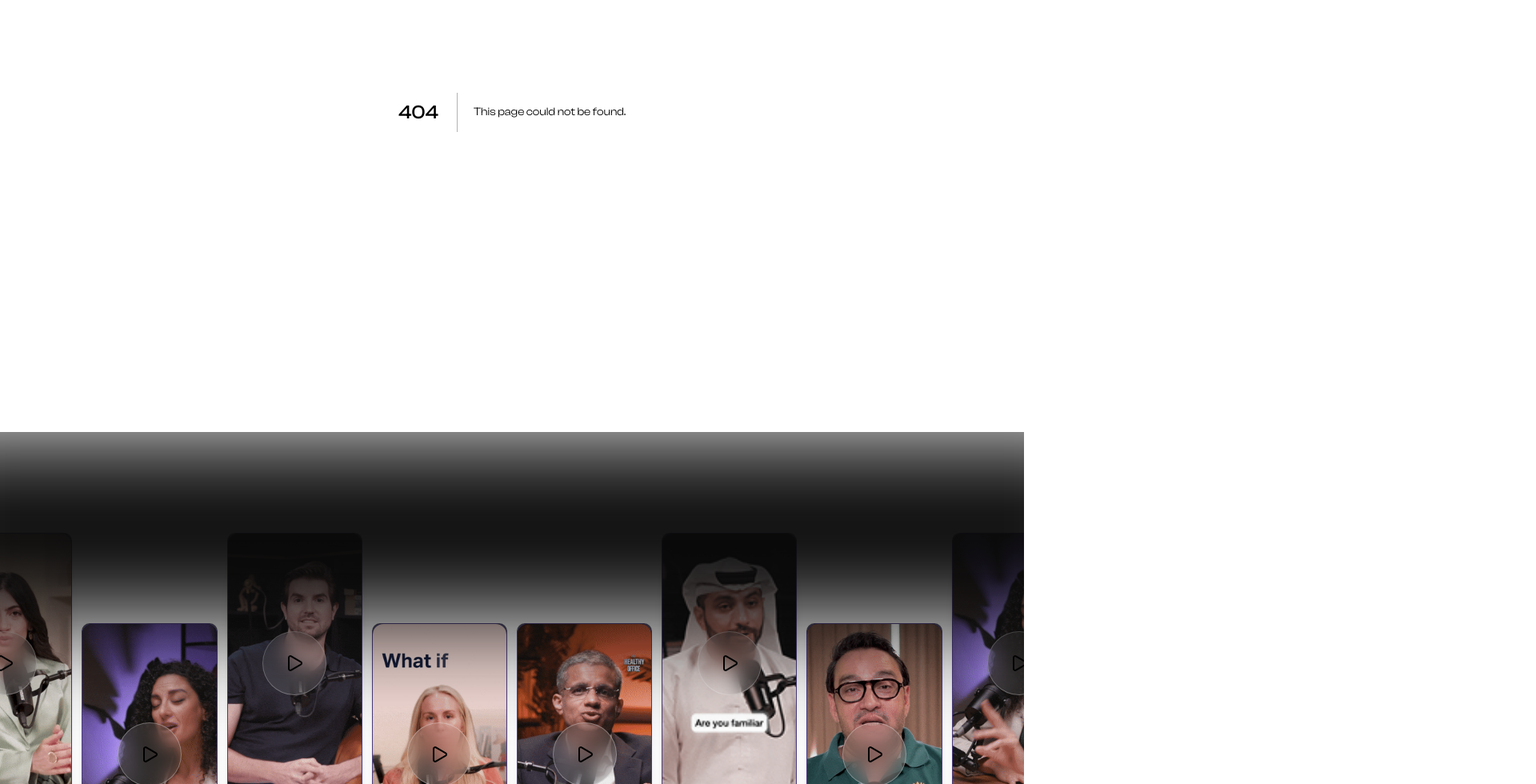
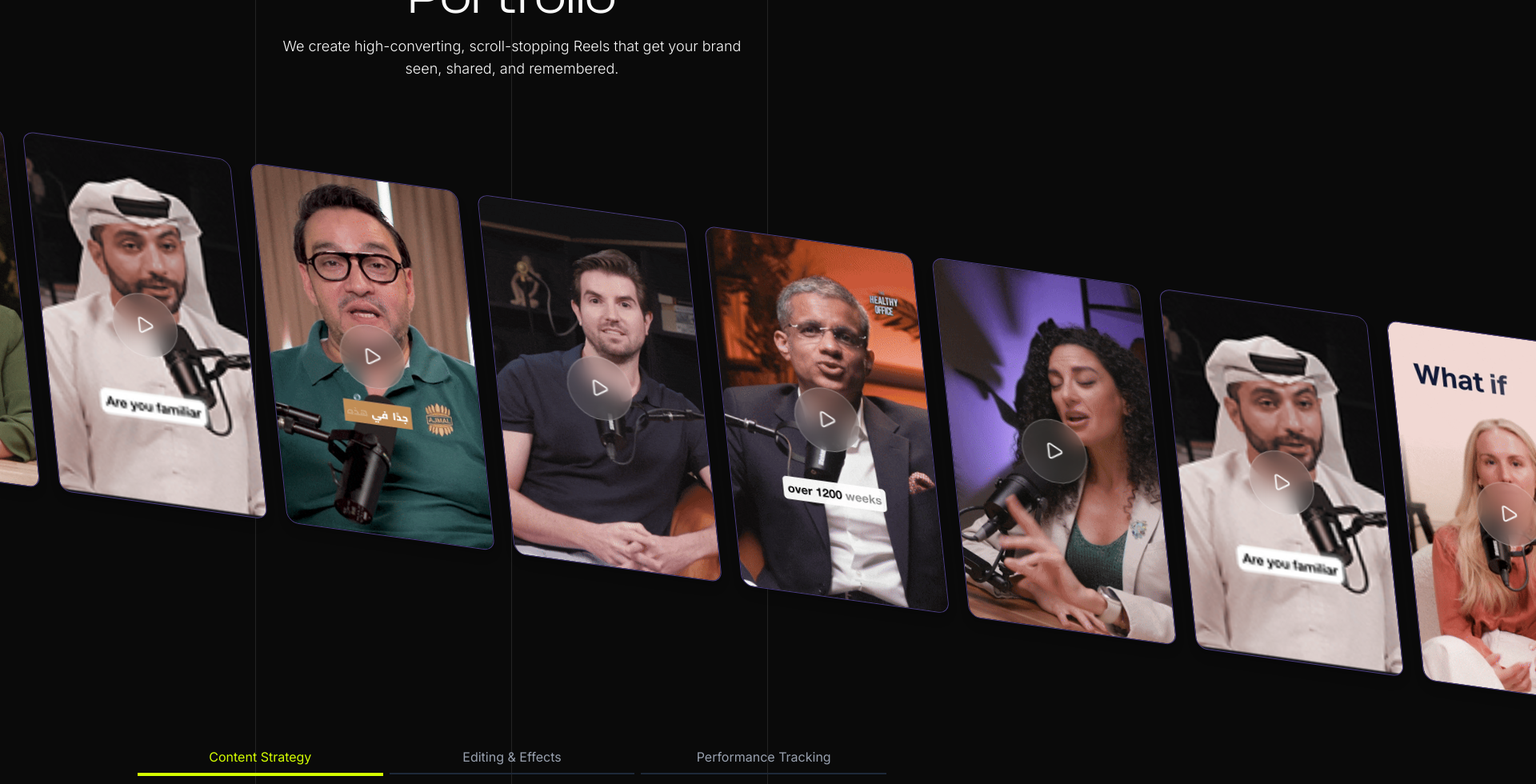
Before and after one commit to Raqysoft/level-up, a Next.js app: page /portfolio in a window 1280 px wide. Before the commit this address had no page. Shown: the part 260-1240 px from the top of the page at 80% size, 1920 px wide, since content can reach past the window. Built offline with nearby package versions, Linux system fonts and the light colour scheme.

Commit message:
feat: implement the initial version of ``portfolio`` page

```diff
--- /dev/null
+++ b/app/portfolio/page.tsx
@@ -0,0 +1,14 @@
+import Hero from "@/components/portfolio/Hero";
+import ReelsGrid from "@/components/portfolio/ReelsGrid";
+import React from "react";
+
+function Portfolio() {
+  return (
+    <div>
+      <Hero />
+      <ReelsGrid />
+    </div>
+  );
+}
+
+export default Portfolio;
--- a/components/home/Work/index.tsx
+++ b/components/home/Work/index.tsx
@@ -4,9 +4,9 @@ import { motion } from "framer-motion";
 import ReusableSlider from "@/components/shared/ReusableSlider";
 import { SwiperSlide } from "swiper/react";
 import ReelCard from "@/components/shared/ReelCard";
+import CategoryTabs from "@/components/shared/CategoryTabs";
 
 function Work() {
-  const [activeTab, setActiveTab] = useState(0);
   return (
     <div className="pt-32 pb-20">
       <div className="container">
@@ -39,38 +39,7 @@ function Work() {
           </div>
         </div>
 
-        <motion.div
-          initial={{ opacity: 0, y: 40 }}
-          whileInView={{ opacity: 1, y: 0 }}
-          viewport={{ once: true }}
-          transition={{ delay: 0.4 }}
-          className="w-[80%] max-w-4xl mx-auto grid md:grid-cols-3 gap-4 md:gap-12"
-        >
-          {[
-            "Content Strategy",
-            "Editing & Effects",
-            "Performance Tracking",
-          ].map((tab, index) => (
-            <div
-              key={index}
-              onClick={() => setActiveTab(index)}
-              className="flex flex-col items-center text-center cursor-pointer"
-            >
-              <span
-                className={`text- font-medium transition-colors ${
-                  activeTab === index ? "text-[#D4FF00]" : "text-gray-400"
-                }`}
-              >
-                {tab}
-              </span>
-              <div
-                className={`mt-2 w-[115%] transition-colors duration-300 ${
-                  activeTab === index ? "h-1 bg-[#D4FF00]" : "h-0.5 bg-gray-800"
-                }`}
-              />
-            </div>
-          ))}
-        </motion.div>
+        <CategoryTabs />
 
         <motion.div
           initial={{ opacity: 0, y: 40 }}
--- /dev/null
+++ b/components/portfolio/Hero/index.tsx
@@ -0,0 +1,57 @@
+"use client";
+import React from "react";
+import { motion } from "framer-motion";
+import ReelCard from "@/components/shared/ReelCard";
+
+const SLIDER_ITEMS = 8;
+function Hero() {
+  return (
+    <section className="relative min-h-screen container">
+      <hgroup className="text-center pt-52 pb-36">
+        <motion.h1
+          initial={{ opacity: 0, y: 40 }}
+          animate={{ opacity: 1, y: 0 }}
+          className="text-64"
+        >
+          Portfolio
+        </motion.h1>
+        <motion.p
+          initial={{ opacity: 0, y: 40 }}
+          animate={{ opacity: 1, y: 0 }}
+          transition={{ delay: 0.2 }}
+          className="font-light md:text-lg max-w-xl mx-auto opacity-60"
+        >
+          We create high-converting, scroll-stopping Reels that get your brand
+          seen, shared, and remembered.
+        </motion.p>
+      </hgroup>
+
+      <div className="skew-y-[8deg] skew-x-6 pb-40">
+        <motion.div
+          animate={{
+            x: [(-SLIDER_ITEMS * 150) / 2, 0],
+          }}
+          transition={{
+            duration: 45,
+            repeat: Number.POSITIVE_INFINITY,
+            ease: "linear",
+          }}
+          className="flex items-center gap-6"
+        >
+          {Array(SLIDER_ITEMS * 2)
+            .fill(0)
+            .map((_, ix) => (
+              <div key={ix}>
+                <ReelCard
+                  className="min-w-64 min-h-64"
+                  speaker={Math.ceil(Math.random() * 8)}
+                />
+              </div>
+            ))}
+        </motion.div>
+      </div>
+    </section>
+  );
+}
+
+export default Hero;
--- /dev/null
+++ b/components/portfolio/ReelsGrid/index.tsx
@@ -0,0 +1,32 @@
+"use client";
+import CategoryTabs from "@/components/shared/CategoryTabs";
+import ReelCard from "@/components/shared/ReelCard";
+import React, { useState } from "react";
+import { motion } from "framer-motion";
+
+function ReelsGrid() {
+  const [activeTab, setActiveTab] = useState<any>();
+
+  return (
+    <div className="container space-y-14 pt-20 pb-40">
+      <CategoryTabs onChange={setActiveTab} />
+      <div className="grid md:grid-cols-2 lg:grid-cols-4 gap-8">
+        {Array(28)
+          .fill(0)
+          .map((_, ix) => (
+            <motion.div
+              key={ix}
+              initial={{ opacity: 0, y: 40 }}
+              animate={{ opacity: 1, y: 0 }}
+              viewport={{ once: true, amount: 0 }}
+              transition={{ delay: 0.2 * ix }}
+            >
+              <ReelCard speaker={Math.ceil(Math.random() * 8)} />
+            </motion.div>
+          ))}
+      </div>
+    </div>
+  );
+}
+
+export default ReelsGrid;
--- /dev/null
+++ b/components/shared/CategoryTabs/index.tsx
@@ -0,0 +1,51 @@
+"use client";
+import React, { useState } from "react";
+import { motion } from "framer-motion";
+import { CATEGORIES } from "@/constants/categories";
+
+export type CategoryType = (typeof CATEGORIES)[0];
+function CategoryTabs({
+  onChange,
+}: {
+  onChange?: (cat: CategoryType) => void;
+}) {
+  const [activeTab, setActiveTab] = useState<CategoryType>(CATEGORIES[0]);
+
+  return (
+    <motion.div
+      initial={{ opacity: 0, y: 40 }}
+      whileInView={{ opacity: 1, y: 0 }}
+      viewport={{ once: true }}
+      transition={{ delay: 0.4 }}
+      className="w-[80%] max-w-4xl mx-auto grid md:grid-cols-3 gap-4 md:gap-12"
+    >
+      {CATEGORIES.map((tab, index) => (
+        <div
+          key={index}
+          onClick={() => {
+            setActiveTab(tab);
+            onChange?.(tab);
+          }}
+          className="flex flex-col items-center text-center cursor-pointer"
+        >
+          <span
+            className={`text- font-medium transition-colors ${
+              activeTab.value === tab.value ? "text-[#D4FF00]" : "text-gray-400"
+            }`}
+          >
+            {tab.label}
+          </span>
+          <div
+            className={`mt-2 w-[115%] transition-colors duration-300 ${
+              activeTab.value === tab.value
+                ? "h-1 bg-[#D4FF00]"
+                : "h-0.5 bg-gray-800"
+            }`}
+          />
+        </div>
+      ))}
+    </motion.div>
+  );
+}
+
+export default CategoryTabs;
--- /dev/null
+++ b/constants/categories.ts
@@ -0,0 +1,5 @@
+export const CATEGORIES = [
+  { label: "Content Strategy", value: "content-strategy" },
+  { label: "Editing & Effects", value: "editing-and-effects" },
+  { label: "Performance Tracking", value: "performance-tracking" },
+];
```
